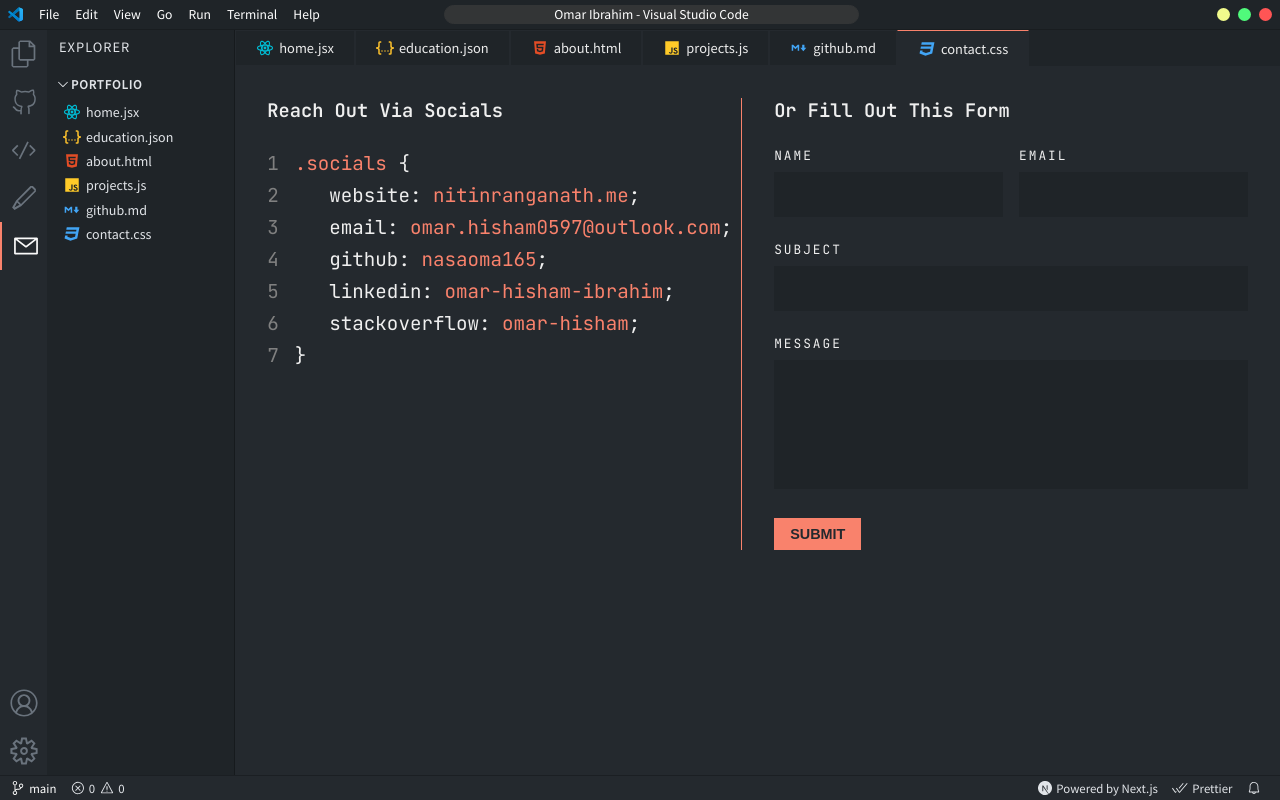
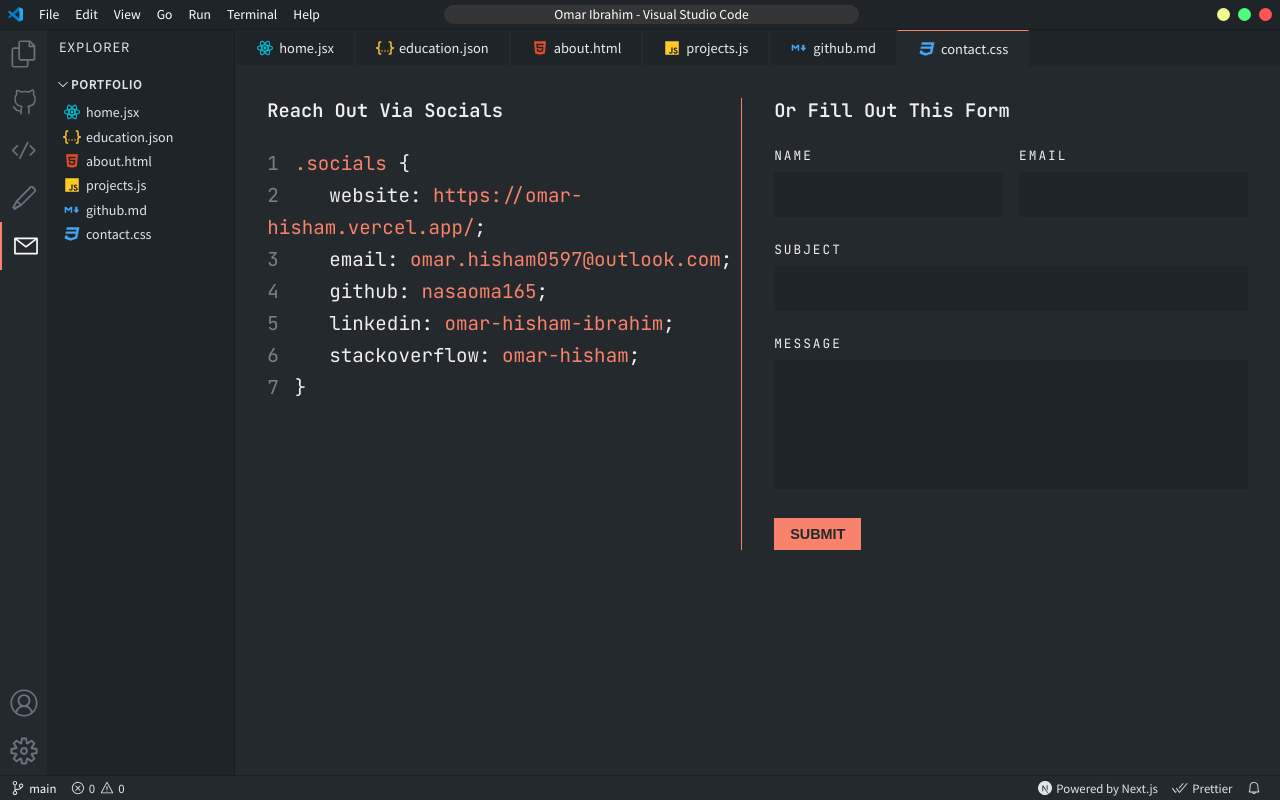
Before and after one commit to nasaomar165/vscode-portfolio-main-v2, a Next.js app: page /contact in a window 1280 px wide. Built offline with nearby package versions, Linux system fonts and the light colour scheme.

Commit message:
Update ContactCode.jsx

```diff
--- a/components/ContactCode.jsx
+++ b/components/ContactCode.jsx
@@ -3,8 +3,8 @@ import styles from '../styles/ContactCode.module.css';
 const contactItems = [
   {
     social: 'website',
-    link: 'nitinranganath.me',
-    href: 'https://nitinranganath.me',
+    link: 'https://omar-hisham.vercel.app/',
+    href: 'https://omar-hisham.vercel.app/',
   },
   {
     social: 'email',
```
